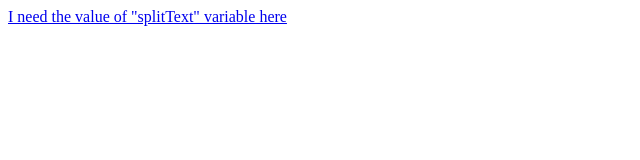
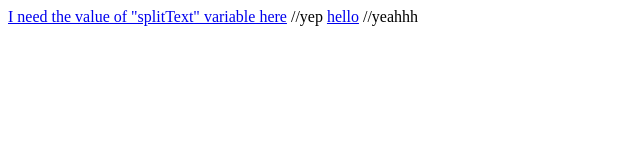
Before and after one commit to AstrlJelly/astrljelly.github.io, a plain HTML site: page index.html in a window 1280 px wide. Shown: the whole page, without its empty margins (0-640 px from the left). Drawn offline with Linux system fonts and the light colour scheme.

Commit message:
add working(?) code

```diff
--- a/index.html
+++ b/index.html
@@ -10,3 +10,24 @@
     <a href = test.html>I need the value of "splitText" variable here</a>
 </body>
 </html>
+
+//yep
+<html>
+<script>
+var simpleText = "hello_world";
+var finalSplitText = simpleText.split("_");
+var splitText = finalSplitText[0];
+
+window.onload = function() {
+       //when the document is finished loading, replace everything
+       //between the <a ...> </a> tags with the value of splitText
+   document.getElementById("myLink").innerHTML=splitText;
+}
+
+</script>
+
+<body>
+<a id="myLink" href = test.html></a>
+</body>
+</html>
+//yeahhh
```
